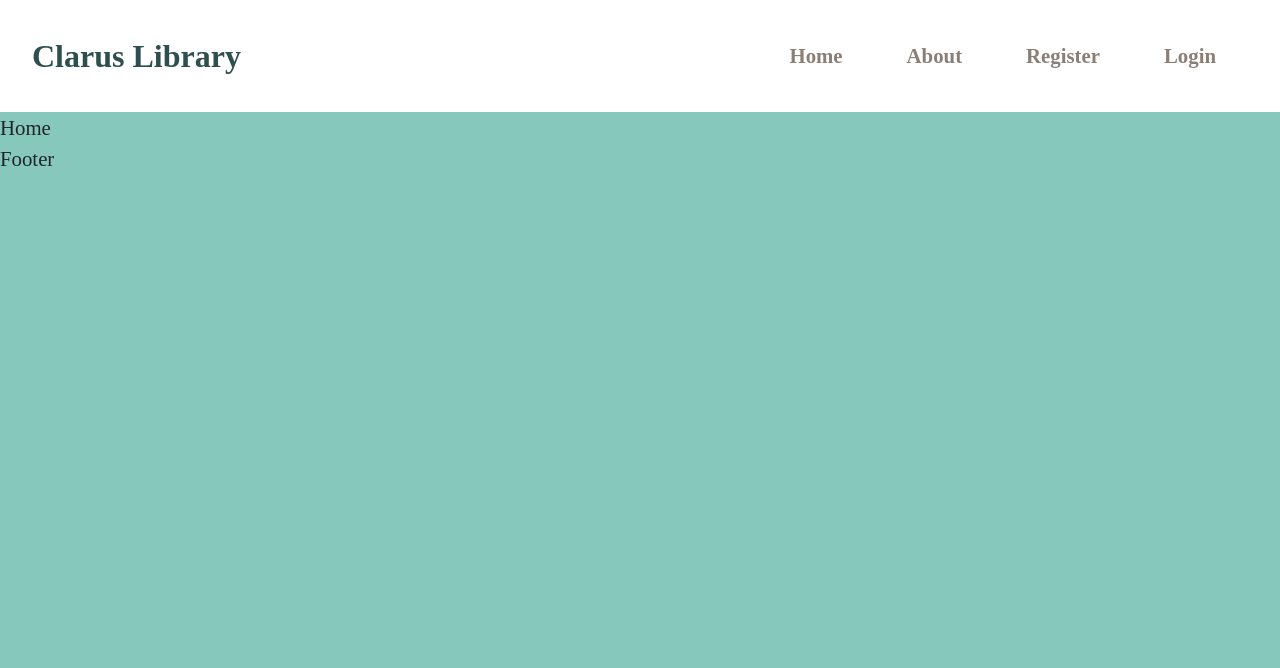
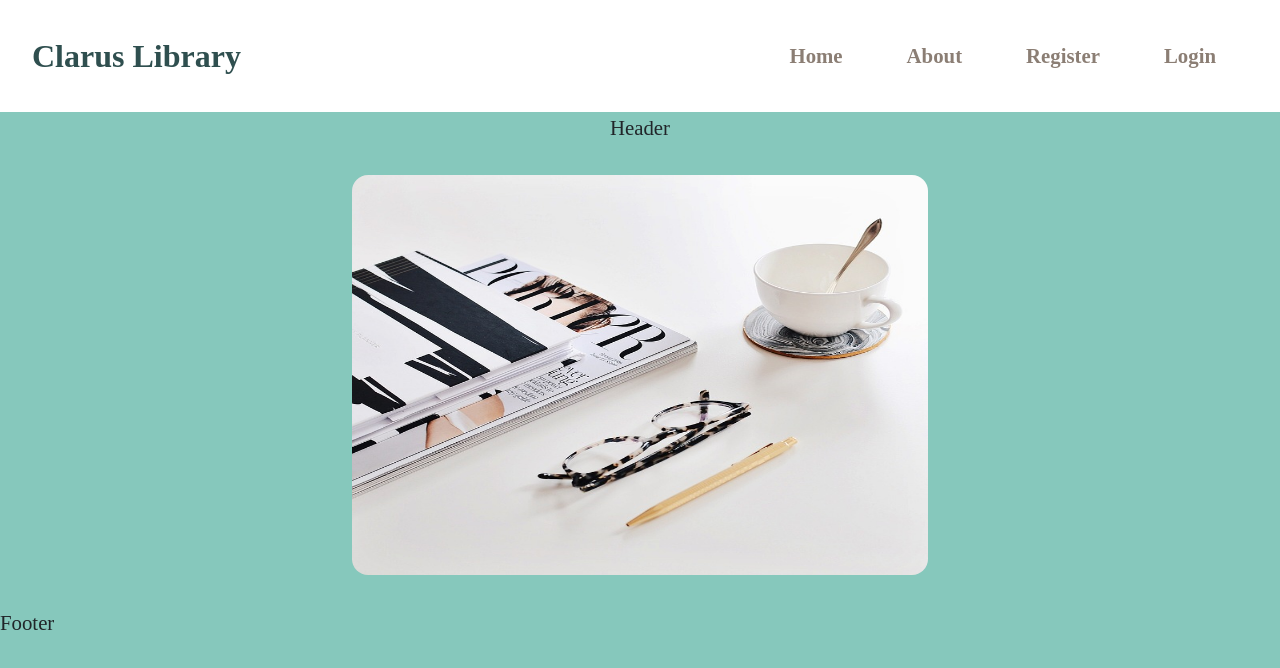
Before and after one commit to Bskasan/React_Practises, a React (Create React App) app in the folder rc14-15_clarus-library/library-project/: page / in a window 1280 px wide. Shown: the top 668 px of the page. Built offline with nearby package versions, Linux system fonts and the light colour scheme; a web font is replaced by a local one.

Commit message:
home img added

```diff
--- a/rc14-15_clarus-library/library-project/src/pages/home/Home.jsx
+++ b/rc14-15_clarus-library/library-project/src/pages/home/Home.jsx
@@ -1,9 +1,17 @@
-import React from 'react'
+import React from "react";
+import { HomeContainer, HomeImg } from "./Home.style";
+import Header from "../../components/header/Header";
+import homeImg from "../../assets/books.jpg";
 
 const Home = () => {
   return (
-    <div>Home</div>
-  )
-}
+    <HomeContainer>
+      <Header />
+      <HomeImg>
+        <img src={homeImg} alt="home-img" />
+      </HomeImg>
+    </HomeContainer>
+  );
+};
 
-export default Home
+export default Home;
--- a/rc14-15_clarus-library/library-project/src/pages/home/Home.style.jsx
+++ b/rc14-15_clarus-library/library-project/src/pages/home/Home.style.jsx
@@ -6,9 +6,15 @@ export const HomeContainer = styled(Flex)`
 `;
 
 export const HomeImg = styled.div`
-  width: 35%;
-  max-height: 50vh;
-  border-radius: 1rem;
+  margin: 2rem;
+  display: flex;
+  justify-content: center;
+  width: 100%;
+  img {
+    width: 45%;
+    max-height: 50vh;
+    border-radius: 1rem;
+  }
 `;
 
 export const MainContainer = styled(Flex)`
```
